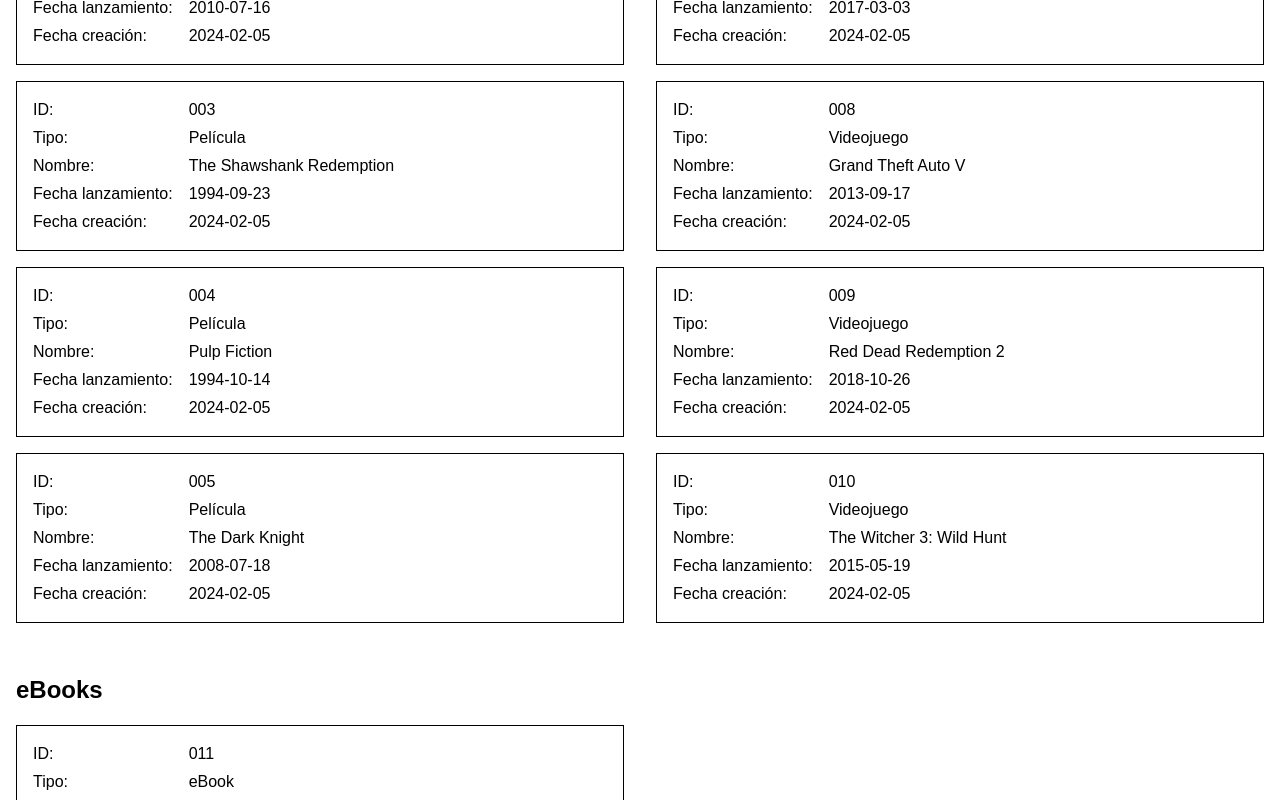
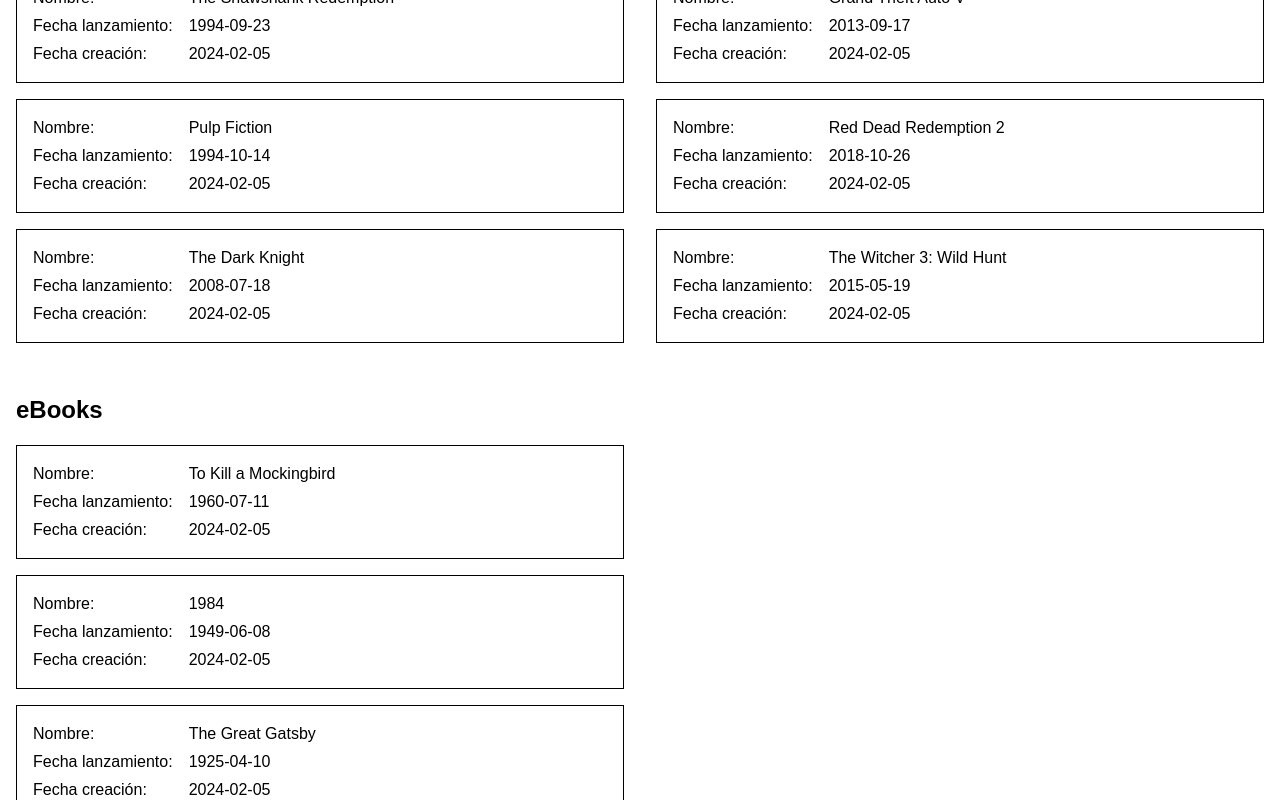
Before and after one commit to germanfrelo/biblioteca-multimedia, a React (Vite) app: page / in a window 1280 px wide. Shown: the part 460-1260 px from the top of the page. Built offline with nearby package versions, Linux system fonts and the light colour scheme.

Commit message:
Not display `id` and `type` in every MediaElement

```diff
--- a/src/components/App.jsx
+++ b/src/components/App.jsx
@@ -16,9 +16,9 @@
 					<h2>Películas</h2>
 
 					<ul className="list-unstyled grid">
-						{movies.map(({ id, type, name, releaseDate, createdDate }) => (
+						{movies.map(({ id, name, releaseDate, createdDate }) => (
 							<li key={id}>
-								<MediaElement id={id} type={type} name={name} releaseDate={releaseDate} createdDate={createdDate} />
+								<MediaElement name={name} releaseDate={releaseDate} createdDate={createdDate} />
 							</li>
 						))}
 					</ul>
@@ -28,9 +28,9 @@
 					<h2>Videojuegos</h2>
 
 					<ul className="list-unstyled grid">
-						{videoGames.map(({ id, type, name, releaseDate, createdDate }) => (
+						{videoGames.map(({ id, name, releaseDate, createdDate }) => (
 							<li key={id}>
-								<MediaElement id={id} type={type} name={name} releaseDate={releaseDate} createdDate={createdDate} />
+								<MediaElement name={name} releaseDate={releaseDate} createdDate={createdDate} />
 							</li>
 						))}
 					</ul>
@@ -40,9 +40,9 @@
 					<h2>eBooks</h2>
 
 					<ul className="list-unstyled grid">
-						{ebooks.map(({ id, type, name, releaseDate, createdDate }) => (
+						{ebooks.map(({ id, name, releaseDate, createdDate }) => (
 							<li key={id}>
-								<MediaElement id={id} type={type} name={name} releaseDate={releaseDate} createdDate={createdDate} />
+								<MediaElement name={name} releaseDate={releaseDate} createdDate={createdDate} />
 							</li>
 						))}
 					</ul>
--- a/src/components/MediaElement.jsx
+++ b/src/components/MediaElement.jsx
@@ -1,12 +1,8 @@
 import "./MediaElement.css";
 
-function MediaElement({ id, type, name, releaseDate, createdDate }) {
+function MediaElement({ name, releaseDate, createdDate }) {
 	return (
 		<dl className="media-element">
-			<dt>ID:</dt>
-			<dd>{id}</dd>
-			<dt>Tipo:</dt>
-			<dd>{type}</dd>
 			<dt>Nombre:</dt>
 			<dd>{name}</dd>
 			<dt>Fecha lanzamiento:</dt>
```
